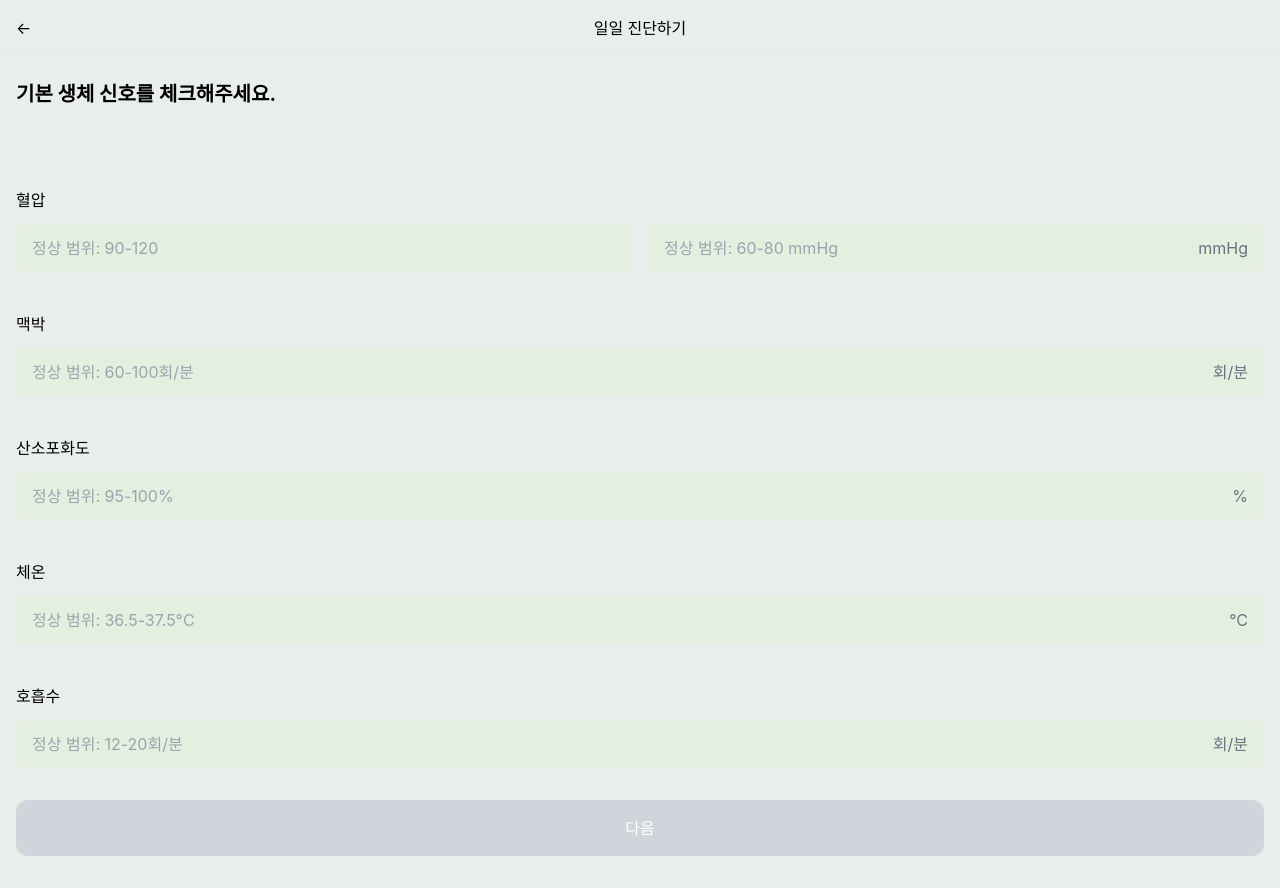
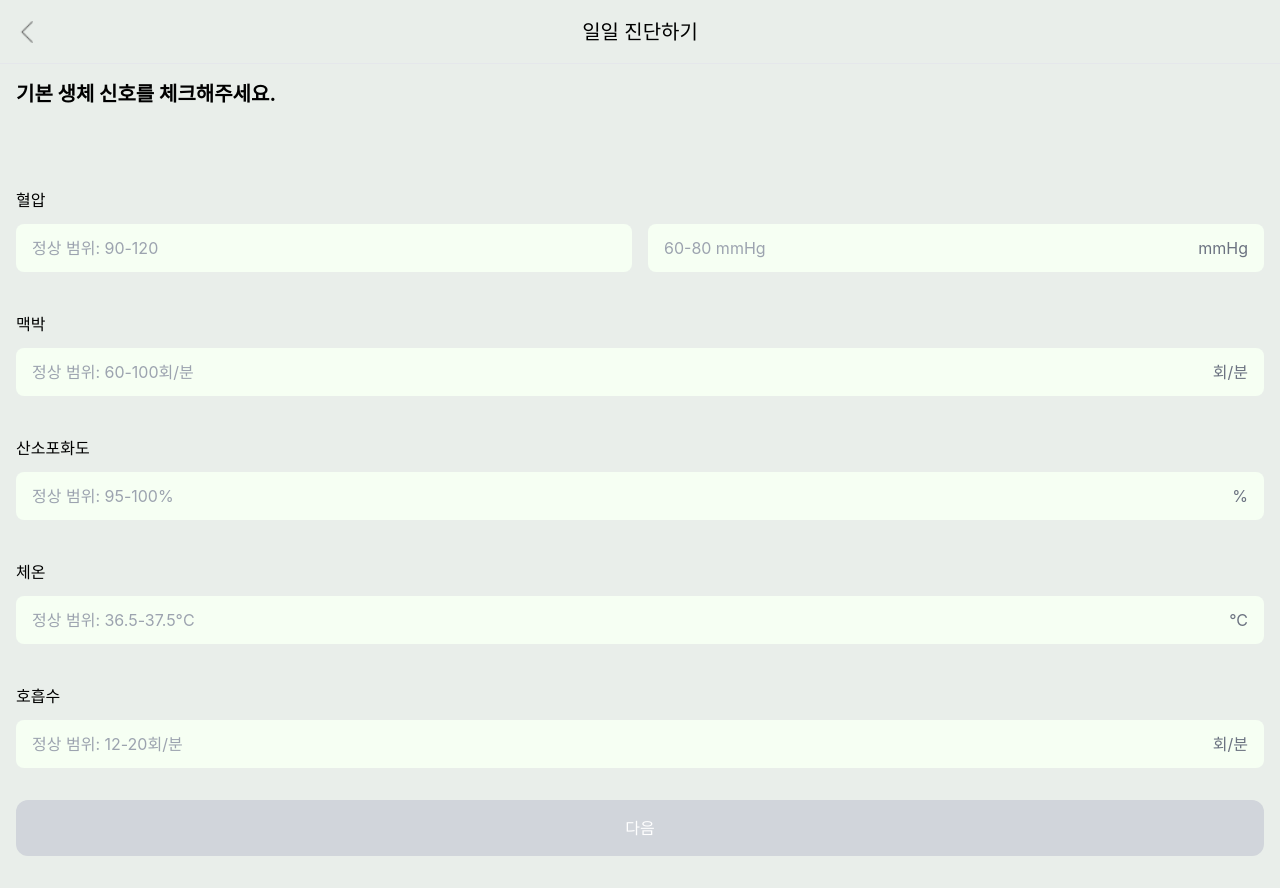
Before and after one commit to 2024-Elice-AI-Hellothon-07-goodCare/GoodCare, a React (Create React App) app: page /diagnosis/input in a window 1280 px wide. Built offline with nearby package versions, Linux system fonts and the light colour scheme.

Commit message:
design: 헤더추가

```diff
--- a/src/pages/caregiver/dailyDiagnosis /DiagnosisChecklist.js
+++ b/src/pages/caregiver/dailyDiagnosis /DiagnosisChecklist.js
@@ -1,5 +1,6 @@
 import React, { useState, useEffect } from 'react';
 import { useNavigate } from 'react-router-dom';
+import DiagnosisHeader from "./DiagnosisHeader";
 
 const DiagnosisChecklist = () => {
     const navigate = useNavigate();
@@ -33,7 +34,7 @@ const DiagnosisChecklist = () => {
             onClick={onChange}
             className={`
                 w-full p-4 rounded-lg flex justify-between items-center mb-3
-                ${checked ? 'bg-[#E4EFE0]' : 'bg-[#E4EFE0]'}
+                ${checked ? 'bg-[#CDE5C5]' : 'bg-[#F6FFF3]'}
             `}
         >
             <span>{label}</span>
@@ -47,16 +48,7 @@ const DiagnosisChecklist = () => {
 
     return (
         <div className="min-h-screen bg-[#E9EEEA] flex flex-col">
-            <div className="fixed top-0 left-0 right-0 bg-[#E9EEEA] z-50">
-                <div className="h-14 flex items-center justify-between px-4 border-b">
-                    <button onClick={() => navigate(-1)} className="p-2 -ml-2">
-                        ←
-                    </button>
-                    <span className="absolute left-1/2 -translate-x-1/2 font-medium">
-                        일일 진단하기
-                    </span>
-                </div>
-            </div>
+     <DiagnosisHeader/>
 
             <main className="flex-1 px-4 pt-20 pb-24">
                 <h2 className="text-xl font-bold mb-8">
@@ -64,8 +56,8 @@ const DiagnosisChecklist = () => {
                 </h2>
 
                 {/* 의식 수준 섹션 */}
-                <div className="mb-8">
-                    <h3 className="text-gray-600 mb-3">의식 수준</h3>
+                <div className="mb-8 pt-20">
+                    <h3 className="text-gray-600 mb-3 ">의식 수준</h3>
                     <CheckItem
                         label="명료해요"
                         checked={consciousnessLevel.clear}
--- /dev/null
+++ b/src/pages/caregiver/dailyDiagnosis /DiagnosisHeader.js
@@ -0,0 +1,25 @@
+import React from 'react';
+import { useNavigate } from 'react-router-dom';
+
+const DiagnosisHeader = ({ title = '일일 진단하기' }) => {
+    const navigate = useNavigate();
+
+    return (
+        <div className="fixed top-0 left-0 right-0 bg-[#E9EEEA] z-50">
+            <div className="h-16 flex items-center justify-between px-4 border-b ">
+                <button onClick={() => navigate(-1)} className="p-2 -ml-2">
+                    <img
+                        src="/img/back.png"
+                        alt="back"
+                        className="w-6 h-6"
+                    />
+                </button>
+                <span className="absolute left-1/2 -translate-x-1/2 font-medium text-xl">
+                   {title}
+               </span>
+            </div>
+        </div>
+    );
+};
+
+export default DiagnosisHeader;
--- a/src/pages/caregiver/dailyDiagnosis /DiagnosisInput.js
+++ b/src/pages/caregiver/dailyDiagnosis /DiagnosisInput.js
@@ -1,5 +1,6 @@
 import React, { useState, useEffect } from 'react';
 import { useNavigate } from 'react-router-dom';
+import DiagnosisHeader from "./DiagnosisHeader";
 
 const DiagnosisInput = () => {
     const navigate = useNavigate();
@@ -35,16 +36,7 @@ const DiagnosisInput = () => {
 
     return (
         <div className="min-h-screen bg-[#E9EEEA] flex flex-col">
-            <div className="fixed top-0 left-0 right-0 bg-[#E9EEEA] z-50">
-                <div className="h-14 flex items-center justify-between px-4 border-b">
-                    <button onClick={() => navigate(-1)} className="p-2 -ml-2">
-                        ←
-                    </button>
-                    <span className="absolute left-1/2 -translate-x-1/2 font-medium">
-                        일일 진단하기
-                    </span>
-                </div>
-            </div>
+            <DiagnosisHeader />
 
             <main className="flex-1 px-4 pt-20">
                 <p className="text-xl font-bold mb-20">기본 생체 신호를 체크해주세요.</p>
@@ -58,7 +50,7 @@ const DiagnosisInput = () => {
                                     type="number"
                                     value={formData.pressureHigh}
                                     onChange={(e) => handleInputChange('pressureHigh', e.target.value)}
-                                    className="w-full h-12 px-4 rounded-lg bg-[#E4EFE0] focus:outline-none"
+                                    className="w-full h-12 px-4 rounded-lg bg-[#F6FFF3] focus:outline-none"
                                     placeholder="정상 범위: 90-120"
                                 />
                             </div>
@@ -67,8 +59,8 @@ const DiagnosisInput = () => {
                                     type="number"
                                     value={formData.pressureLow}
                                     onChange={(e) => handleInputChange('pressureLow', e.target.value)}
-                                    className="w-full h-12 px-4 rounded-lg bg-[#E4EFE0] focus:outline-none"
-                                    placeholder="정상 범위: 60-80 mmHg"
+                                    className="w-full h-12 px-4 rounded-lg bg-[#F6FFF3] focus:outline-none"
+                                    placeholder="60-80 mmHg"
                                 />
                             </div>
                             <span className="absolute right-4 top-1/2 -translate-y-1/2 text-gray-500">mmHg</span>
@@ -83,7 +75,7 @@ const DiagnosisInput = () => {
                                 type="number"
                                 value={formData.pulse}
                                 onChange={(e) => handleInputChange('pulse', e.target.value)}
-                                className="w-full h-12 px-4 rounded-lg bg-[#E4EFE0] focus:outline-none"
+                                className="w-full h-12 px-4 rounded-lg bg-[#F6FFF3] focus:outline-none"
                                 placeholder="정상 범위: 60-100회/분"
                             />
                             <span className="absolute right-4 top-1/2 -translate-y-1/2 text-gray-500">회/분</span>
@@ -98,7 +90,7 @@ const DiagnosisInput = () => {
                                 type="number"
                                 value={formData.oxygen}
                                 onChange={(e) => handleInputChange('oxygen', e.target.value)}
-                                className="w-full h-12 px-4 rounded-lg bg-[#E4EFE0] focus:outline-none"
+                                className="w-full h-12 px-4 rounded-lg bg-[#F6FFF3] focus:outline-none"
                                 placeholder="정상 범위: 95-100%"
                             />
                             <span className="absolute right-4 top-1/2 -translate-y-1/2 text-gray-500">%</span>
@@ -114,7 +106,7 @@ const DiagnosisInput = () => {
                                 step="0.1"
                                 value={formData.temperature}
                                 onChange={(e) => handleInputChange('temperature', e.target.value)}
-                                className="w-full h-12 px-4 rounded-lg bg-[#E4EFE0] focus:outline-none"
+                                className="w-full h-12 px-4 rounded-lg bg-[#F6FFF3] focus:outline-none"
                                 placeholder="정상 범위: 36.5-37.5°C"
                             />
                             <span className="absolute right-4 top-1/2 -translate-y-1/2 text-gray-500">°C</span>
@@ -129,7 +121,7 @@ const DiagnosisInput = () => {
                                 type="number"
                                 value={formData.breathing}
                                 onChange={(e) => handleInputChange('breathing', e.target.value)}
-                                className="w-full h-12 px-4 rounded-lg bg-[#E4EFE0] focus:outline-none"
+                                className="w-full h-12 px-4 rounded-lg bg-[#F6FFF3] focus:outline-none"
                                 placeholder="정상 범위: 12-20회/분"
                             />
                             <span className="absolute right-4 top-1/2 -translate-y-1/2 text-gray-500">회/분</span>
--- a/src/pages/caregiver/dailyDiagnosis /DiagnosisResult.js
+++ b/src/pages/caregiver/dailyDiagnosis /DiagnosisResult.js
@@ -1,5 +1,6 @@
 import React from 'react';
 import { useNavigate } from 'react-router-dom';
+import DiagnosisHeader from "./DiagnosisHeader";
 
 const DiagnosisResult = () => {
     const navigate = useNavigate();
@@ -7,16 +8,7 @@ const DiagnosisResult = () => {
     return (
         <div className="min-h-screen bg-[#E9EEEA] flex flex-col">
             {/* Header */}
-            <div className="fixed top-0 left-0 right-0 bg-[#E9EEEA] z-50">
-                <div className="h-14 flex items-center justify-between px-4 border-b">
-                    <button onClick={() => navigate(-1)} className="p-2 -ml-2">
-                        ←
-                    </button>
-                    <span className="absolute left-1/2 -translate-x-1/2 font-medium">
-                        진단 결과
-                    </span>
-                </div>
-            </div>
+            <DiagnosisHeader />
 
             <main className="flex-1 px-4 pt-20 pb-24">
                 {/* Character Image */}
--- a/src/pages/caregiver/dailyDiagnosis /DiagnosisStart.js
+++ b/src/pages/caregiver/dailyDiagnosis /DiagnosisStart.js
@@ -1,5 +1,6 @@
 import React, { useState, useEffect } from 'react';
 import { useNavigate } from 'react-router-dom';
+import DiagnosisHeader from "./DiagnosisHeader";
 
 const DiagnosisStart = () => {
     const navigate = useNavigate();
@@ -14,17 +15,8 @@ const DiagnosisStart = () => {
     }, []);
 
     return (
-        <div className="min-h-screen bg-[#F4F7E8] flex flex-col">
-            <div className="fixed top-0 left-0 right-0 bg-white z-50">
-                <div className="h-14 flex items-center justify-between px-4 border-b bg-[#F4F7E8]">
-                    <button onClick={() => navigate(-1)} className="p-2 -ml-2">
-                        ←
-                    </button>
-                    <span className="absolute left-1/2 -translate-x-1/2 font-medium ">
-                        일일 진단하기
-                    </span>
-                </div>
-            </div>
+        <div className="min-h-screen bg-[#E9EEEA] flex flex-col">
+            <DiagnosisHeader />
 
             {showWelcome ? (
                 // First screen (3-second splash)
--- a/src/pages/caregiver/dailyDiagnosis /FinalChecklist.js
+++ b/src/pages/caregiver/dailyDiagnosis /FinalChecklist.js
@@ -1,6 +1,7 @@
 import React, { useState, useEffect } from 'react';
 import { useNavigate } from 'react-router-dom';
 import Loading from "../../../common/component/Loading";
+import DiagnosisHeader from "./DiagnosisHeader";
 
 const FinalChecklist = () => {
     const navigate = useNavigate();
@@ -65,16 +66,7 @@ const FinalChecklist = () => {
 
     return (
         <div className="min-h-screen bg-[#E9EEEA] flex flex-col">
-            <div className="fixed top-0 left-0 right-0 bg-[#E9EEEA] z-50">
-                <div className="h-14 flex items-center justify-between px-4 border-b">
-                    <button onClick={() => navigate(-1)} className="p-2 -ml-2">
-                        ←
-                    </button>
-                    <span className="absolute left-1/2 -translate-x-1/2 font-medium">
-                        일일 진단하기
-                    </span>
-                </div>
-            </div>
+            <DiagnosisHeader />
 
             <main className="flex-1 px-4 pt-20 pb-24">
                 <h2 className="text-xl font-bold mb-8">
--- a/src/pages/caregiver/dailyDiagnosis /PhysicalChecklist.js
+++ b/src/pages/caregiver/dailyDiagnosis /PhysicalChecklist.js
@@ -1,5 +1,6 @@
 import React, { useState, useEffect } from 'react';
 import { useNavigate } from 'react-router-dom';
+import DiagnosisHeader from "./DiagnosisHeader";
 
 const PhysicalChecklist = () => {
     const navigate = useNavigate();
@@ -54,16 +55,7 @@ const PhysicalChecklist = () => {
 
     return (
         <div className="min-h-screen bg-[#E9EEEA] flex flex-col">
-            <div className="fixed top-0 left-0 right-0 bg-[#E9EEEA] z-50">
-                <div className="h-14 flex items-center justify-between px-4 border-b">
-                    <button onClick={() => navigate(-1)} className="p-2 -ml-2">
-                        ←
-                    </button>
-                    <span className="absolute left-1/2 -translate-x-1/2 font-medium">
-                        일일 진단하기
-                    </span>
-                </div>
-            </div>
+            <DiagnosisHeader />
 
             <main className="flex-1 px-4 pt-20 pb-24">
                 <h2 className="text-xl font-bold mb-8">
```
Also changed, not shown: public/img/back.png (added).
